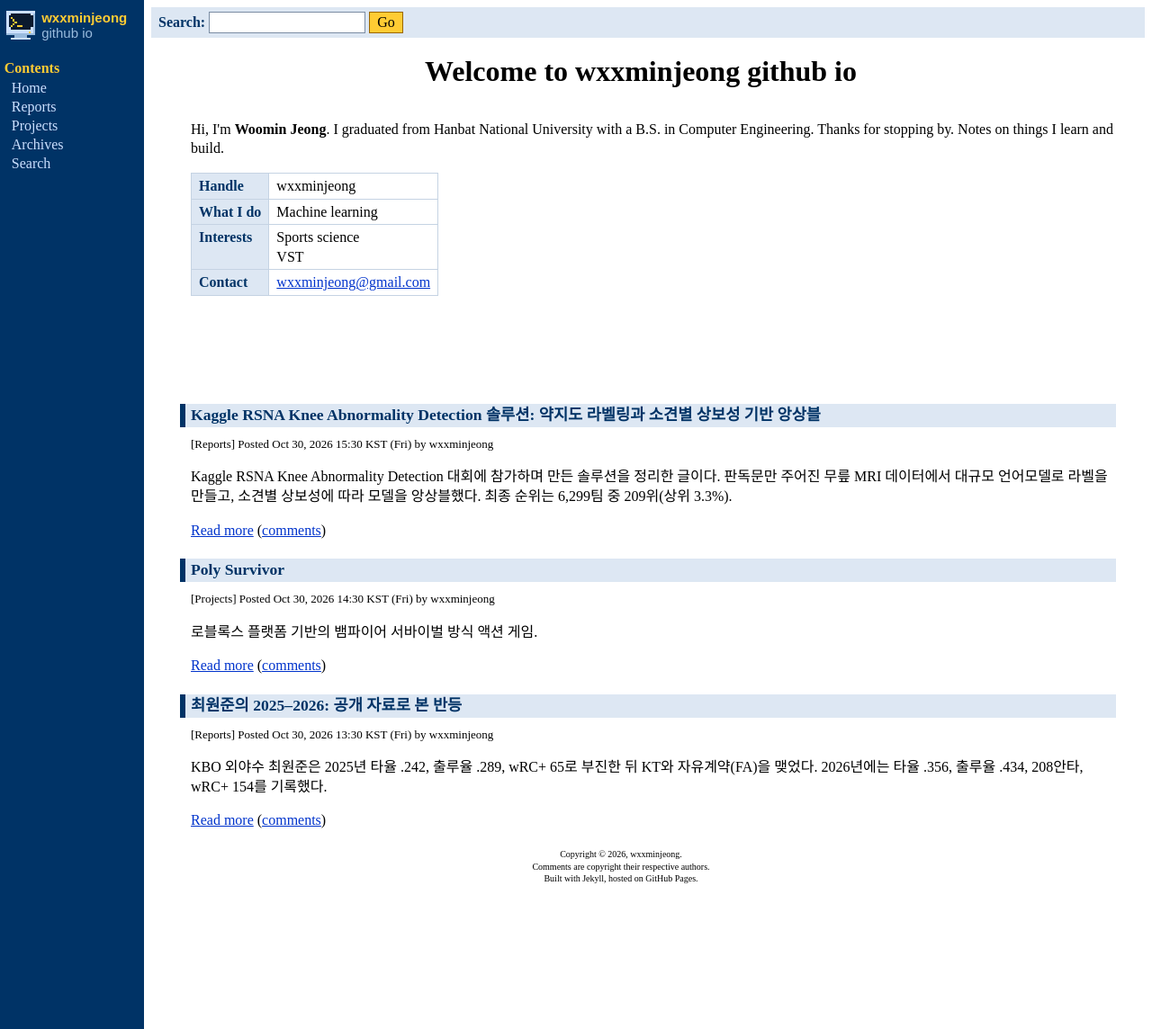
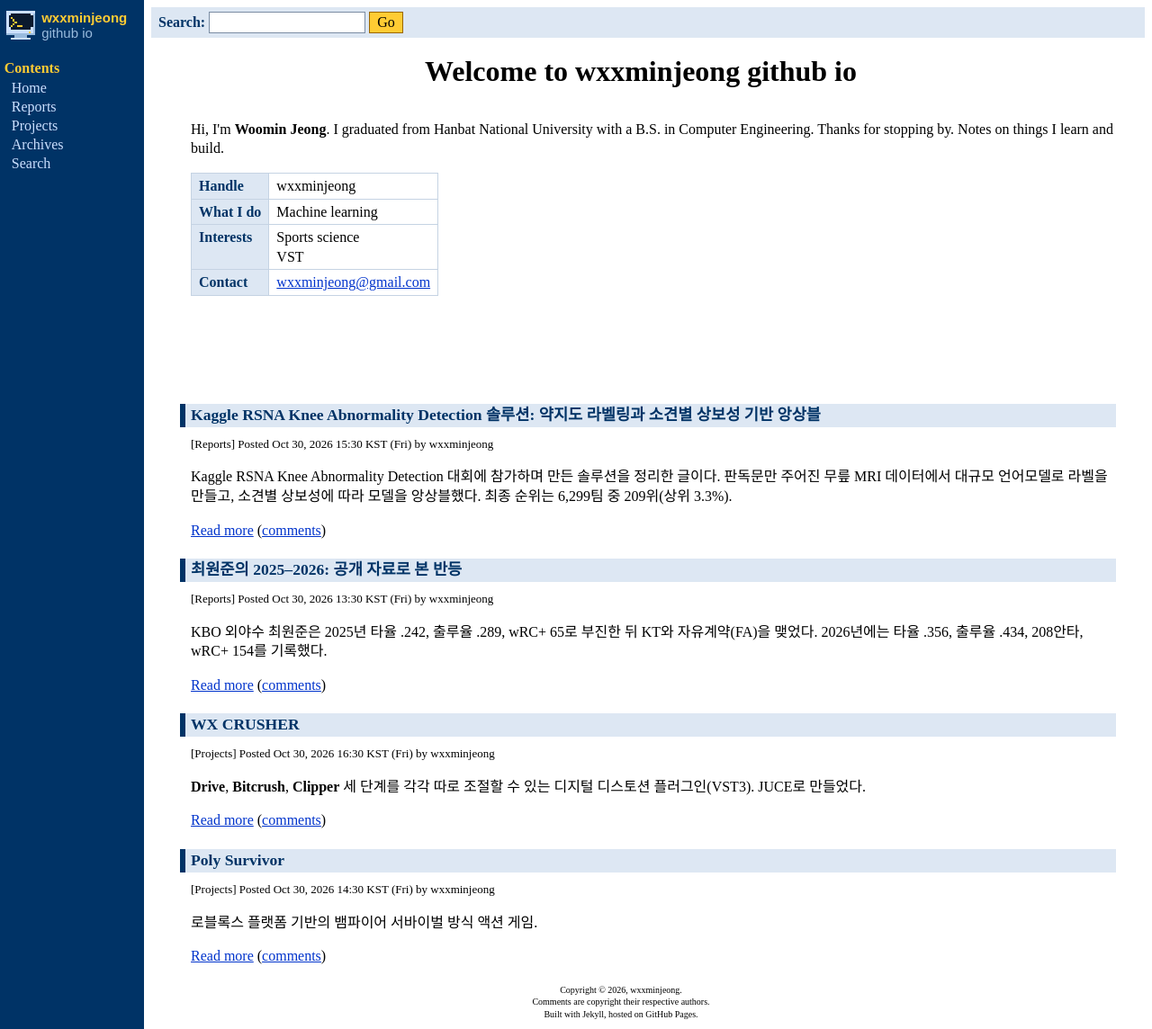
Before and after one commit to wxxminjeong/wxxminjeong.github.io, a Jekyll site: the page built from index.html, in a window 1280 px wide and 1144 px high. Shown: the whole window at 90% size. Built offline with Jekyll 4.4.1, drawn with Linux system fonts in a browser that asks for light colours; part of the change alters nothing that is shown.

Commit message:
Add WX CRUSHER project post; list Reports above Projects on Home
Co-Authored-By: Claude Opus 5.5 <noreply@anthropic.com>
Claude-Session: https://claude.ai/code/session_01RuTpTZjHqmqvmhKrHAEBWS

````diff
--- /dev/null
+++ b/_posts/2026-10-30-wx-crusher.md
@@ -0,0 +1,86 @@
+---
+title: "WX CRUSHER"
+date: 2026-10-30 16:30:00 +0900
+category: Projects
+lang: ko
+---
+
+**Drive**, **Bitcrush**, **Clipper** 세 단계를 각각 따로 조절할 수 있는 디지털 디스토션 플러그인(VST3). JUCE로 만들었다.
+
+[GitHub](https://github.com/wxxminjeong/WX_CRUSHER) · [다운로드 (Releases)](https://github.com/wxxminjeong/WX_CRUSHER/releases)
+
+<figure class="shot">
+<a href="/assets/img/posts/wx-crusher/screenshot.png"><img src="/assets/img/posts/wx-crusher/screenshot.png" alt="WX CRUSHER 플러그인 화면" width="960" height="600"></a>
+<figcaption>플러그인 화면</figcaption>
+</figure>
+
+## 신호 흐름
+
+```
+Input → Drive → Bitcrush → Clipper → Mix → Output
+```
+
+## 노브
+
+| 섹션 | 노브 | 범위 | 하는 일 |
+|---|---|---|---|
+| Drive | Gain | 0 ~ +26 dB | 입력 소리를 키운다. 많이 키울수록 Clipper에서 더 세게 잘린다. |
+| Bitcrush | Bit depth | 16 ~ 1 bit | 비트 해상도를 낮춰 계단 모양의 거친 노이즈를 만든다. 16 bit면 소리가 그대로다. |
+| Clipper | Ceiling | 0 ~ −24 dB | 천장(Ceiling)을 넘는 부분을 잘라내(하드 클리핑) 파형의 꼭대기를 평평하게 만든다. 천장이 낮을수록 더 많이 잘리고 출력은 작아진다. |
+| Mix | Dry / wet | 0 ~ 100 % | 원래 소리와 처리된 소리를 섞는다. |
+| Output | Level | −24 ~ +12 dB | 최종 출력 크기. |
+
+- Drive, Bitcrush, Clipper에는 각각 **ON / OFF** 버튼이 있다.
+- 세 스테이지 노브는 모두 오른쪽으로 돌릴수록 효과가 세진다. Bitcrush와 Clipper는 오른쪽으로 돌릴수록 숫자가 작아진다.
+- 노브 변화와 ON / OFF 전환은 부드럽게 처리해서, 오토메이션을 쓰거나 스테이지를 켜고 끌 때 '틱' 소리가 나지 않는다.
+
+## 화면
+
+- **WAVE**: 오실로스코프. 회색이 입력, 흰색이 출력이다. Clipper가 소리를 자르는 동안 출력 파형이 빨갛게 변한다.
+- **SPECTRUM**: 입력(회색)과 출력(흰색)의 주파수 스펙트럼. 디스토션이 더한 배음이 보인다.
+- **TRANSFER**: 지금 설정이 입력 크기를 출력 크기로 어떻게 바꾸는지 보여주는 그래프. 점선 대각선은 처리하지 않은 소리, 빨간 영역은 그 차이, 빨간 점은 지금 들어오는 소리의 크기다. Drive가 높으면 입력 축이 확대되고, 배율은 오른쪽 위에 표시된다.
+- **IN / OUT**: 피크 홀드가 있는 피크 미터.
+- 각 스테이지 아래의 **LED**는 그 스테이지가 실제로 소리를 바꾸고 있을 때 켜진다.
+
+## 사용법
+
+1. 트랙에 WX CRUSHER를 건다.
+2. **Drive**를 올린다. Clipper가 켜져 있고 0 dB이면 큰 소리부터 평평하게 잘리기 시작한다.
+3. 거친 질감이 필요하면 **Bitcrush**를 오른쪽으로 돌린다.
+4. 더 세게 자르려면 **Clipper** 천장을 낮추고, Drive와 Bitcrush만 들어보려면 Clipper를 끈다.
+5. **Mix**로 원래 소리를 섞고 **Output**으로 크기를 맞춘다.
+
+- 노브를 더블클릭하면 기본값으로 돌아간다. 노브 아래 숫자를 클릭하면 값을 직접 입력할 수 있다.
+- 오른쪽 아래 모서리를 드래그하면 창 크기를 바꿀 수 있다 (75 % ~ 160 %).
+- 노브 값, 선택한 화면, 창 크기는 DAW 프로젝트에 같이 저장된다.
+- Clipper를 끄고 Drive를 올리면 출력이 입력보다 최대 26 dB 커질 수 있으니 Output을 내려야 한다.
+
+## 설치
+
+1. [Releases](https://github.com/wxxminjeong/WX_CRUSHER/releases)에서 `wxCrusher.vst3`를 받는다.
+2. `C:\Program Files\Common Files\VST3`에 복사한다.
+3. DAW에서 플러그인을 다시 스캔한다.
+
+## 개발 환경
+
+### 사용 도구
+
+| 도구 | 용도 |
+|---|---|
+| JUCE 8 (Projucer) | 플러그인 프레임워크, 프로젝트 설정 |
+| C++17 | 플러그인 코드 |
+| Visual Studio 2026 / Xcode | 빌드 |
+
+### 파일 구성
+
+| 파일 | 내용 |
+|---|---|
+| `Source/PluginProcessor` | 파라미터, 스무딩, 오디오 처리 |
+| `Source/WxDsp.h` | Drive / Bitcrush / Clipper 수식 (TRANSFER 그래프도 같은 수식 사용) |
+| `Source/WxVisualTap.h` | 오디오 스레드를 멈추지 않고 화면으로 오디오 데이터를 넘김 |
+| `Source/PluginEditor` | 창 배치, 초당 60번 화면 갱신 |
+| `Source/WxControls` | 스테이지 패널 (이름, ON / OFF, 노브, LED) |
+| `Source/WxDisplays` | WAVE, SPECTRUM, TRANSFER, 미터 |
+| `Source/WxLookAndFeel` | 색, 폰트, 노브와 버튼 그리기 |
+
+폰트는 [Anton](https://github.com/googlefonts/AntonFont)과 [Space Mono](https://github.com/googlefonts/spacemono)를 SIL Open Font License 1.1로 포함했다.
--- a/index.html
+++ b/index.html
@@ -18,9 +18,16 @@ layout: default
 {%- if site.posts.size == 0 %}
 <p>Nothing posted yet.
 {%- endif %}
-{%- for post in site.posts limit: site.front_page_posts %}
+{%- assign shown = 0 %}
+{%- assign sections = "Reports,Projects" | split: "," %}
+{%- for name in sections %}
+{%- for post in site.categories[name] %}
+{%- if shown < site.front_page_posts %}
 
 {% include post-blurb.html post=post %}
+{%- assign shown = shown | plus: 1 %}
+{%- endif %}
+{%- endfor %}
 {%- endfor %}
 {%- if site.posts.size > site.front_page_posts %}
 <p><a href="{{ '/posts/' | relative_url }}">--&gt; Older posts</a>
````
Also changed, not shown: assets/img/posts/wx-crusher/screenshot.png (added).
